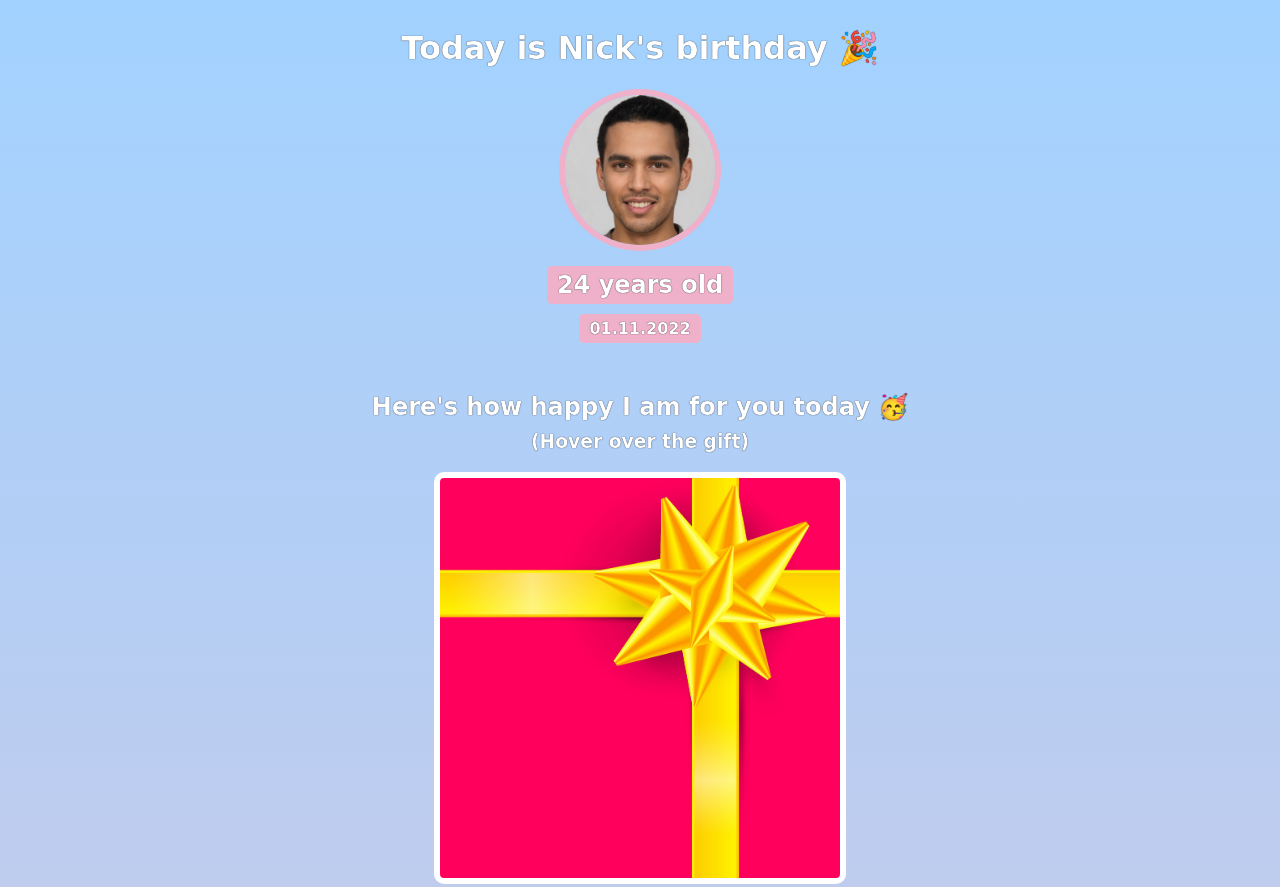
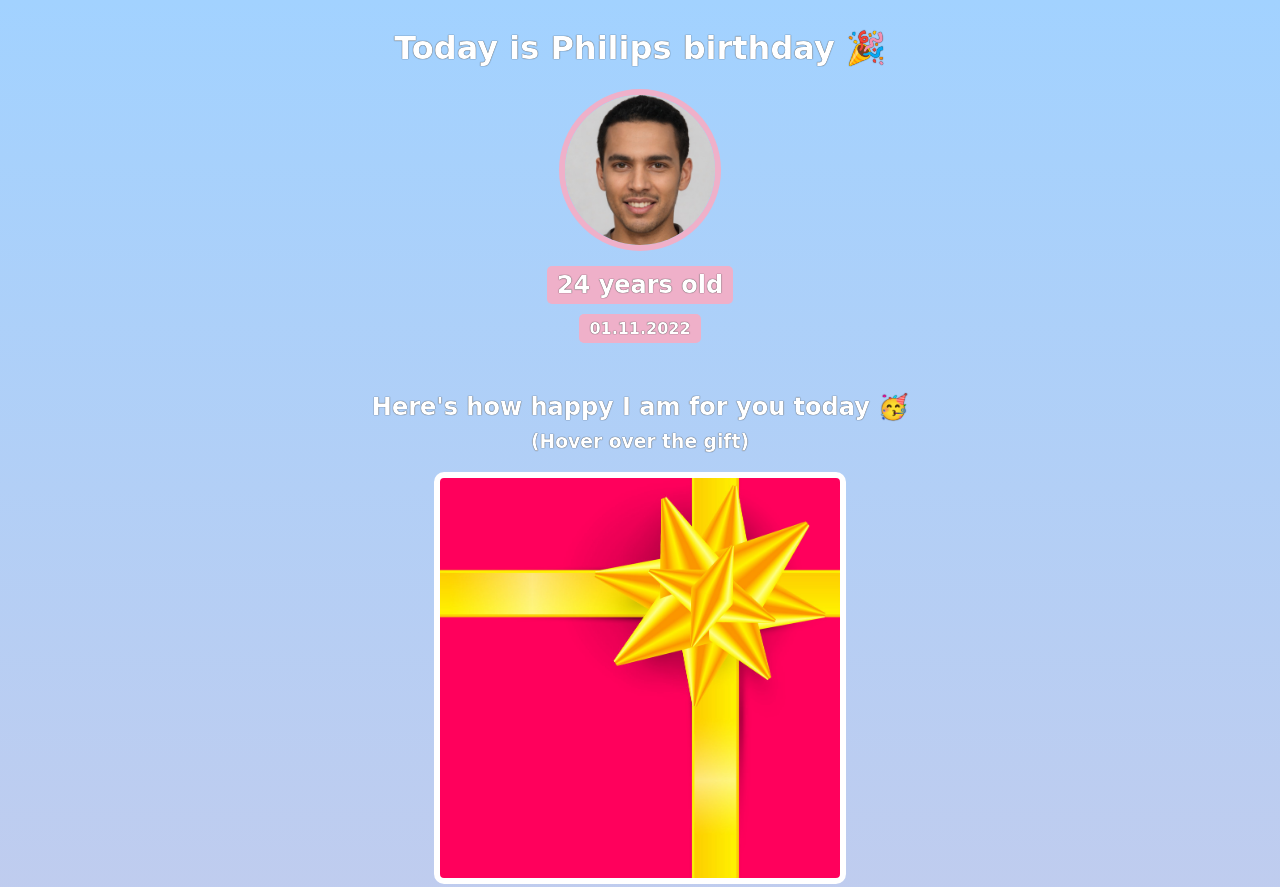
Before and after one commit to Phille91/birthday-gift-site, a website built with Vite: page index.html in a window 1280 px wide. Shown: the top 887 px of the page. Built offline with nearby package versions, Linux system fonts and the light colour scheme; a web font is replaced by a local one.

Commit message:
Change the name to Philip

```diff
--- a/index.html
+++ b/index.html
@@ -7,7 +7,7 @@
     </head>
     <body>
         <div id="header">
-            <h1>Today is Nick's birthday 🎉</h1>
+            <h1>Today is Philips birthday 🎉</h1>
             <img id="bff-img" src="images/nick.jpg">
             <h2 id="bday-age">24 years old</h2>
             <h4 id="bday-date">01.11.2022</h4>
```
